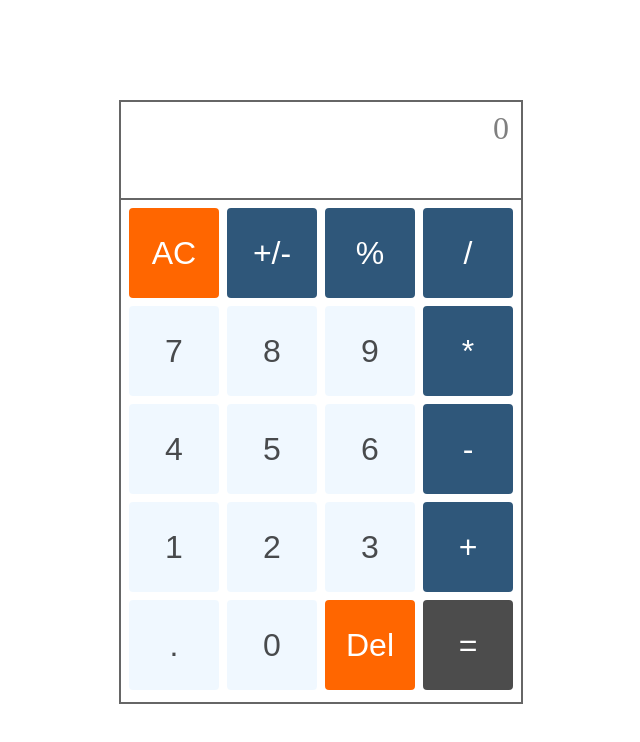
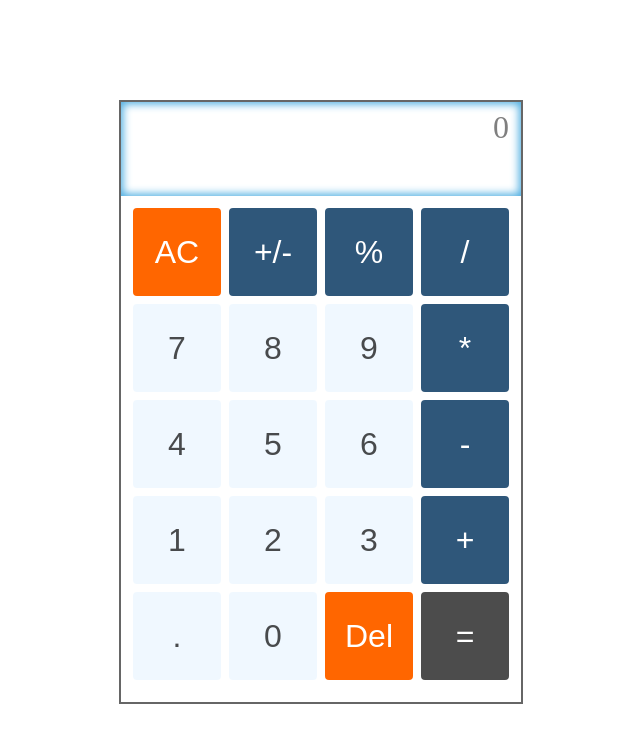
Before and after one commit to MarvinBotchway/JS-calculator, a plain HTML site: page index.html in a window 1280 px wide. Shown: the whole page, without its empty margins (319-959 px from the left). Drawn offline with Linux system fonts and the light colour scheme.

Commit message:
Update UI

```diff
--- a/styles.css
+++ b/styles.css
@@ -17,23 +17,25 @@
     color: rgba(0, 0, 0, 0.5);
     margin-bottom: 3px;
 }
+
 #screen {
-    border-bottom: 2px solid rgba(0, 0, 0, 0.6);
     height: 80px;
+    width: 376px;
     overflow: hidden;
-    padding: 8px 12px;
+    padding: 7px 12px;
     text-align: end;
+    box-shadow: inset 0 0 8px 2px #48abe0;
 }
 
 #keypad {
     display: flex;
     flex-wrap: wrap;
-    padding: 4px;
+    padding: 8px;
 }
 
 .btn {
-    width: 98px;
-    height: 98px;
+    width: 96px;
+    height: 96px;
     background-color: aliceblue;
     border: solid white 4px;
     border-radius: 8px;
```
